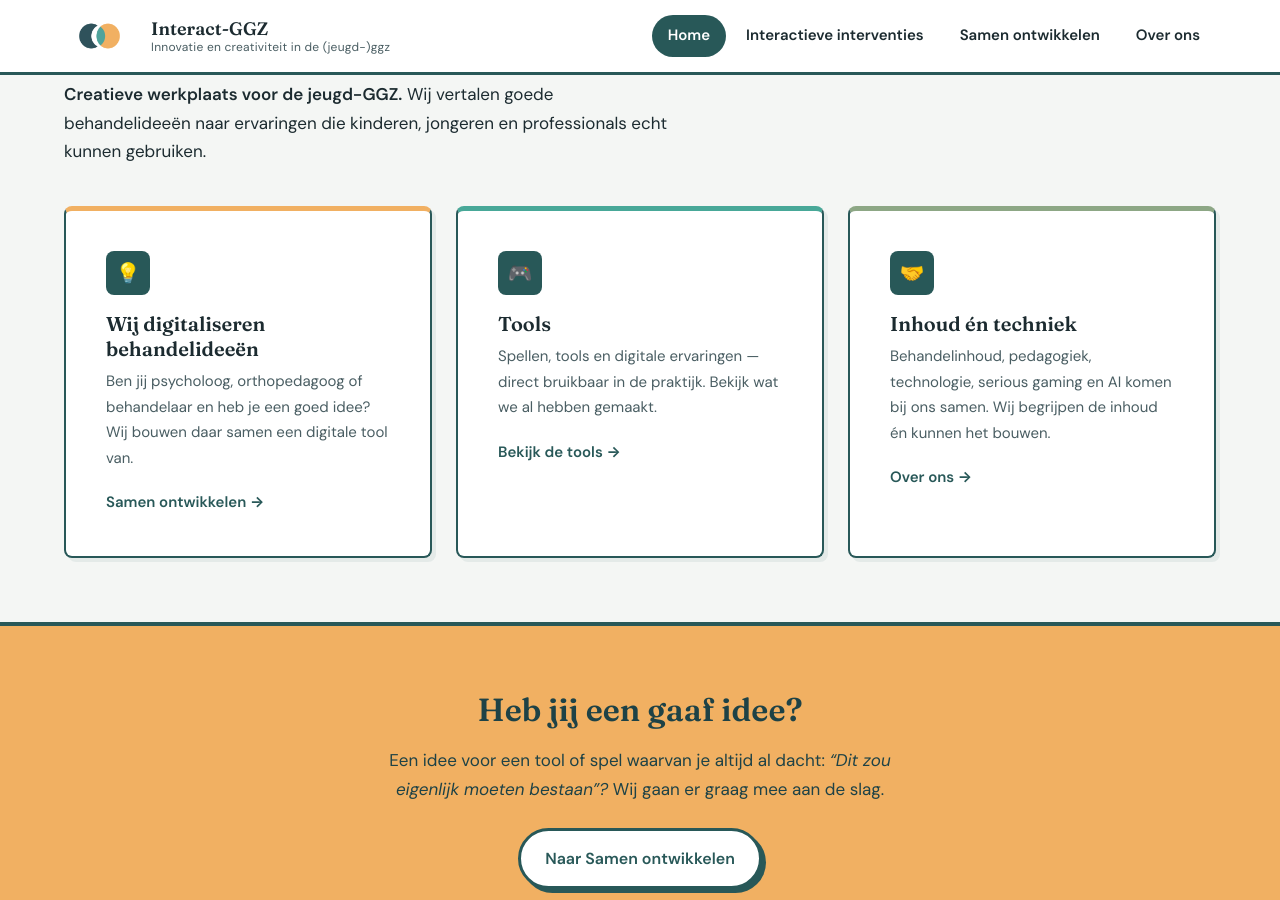
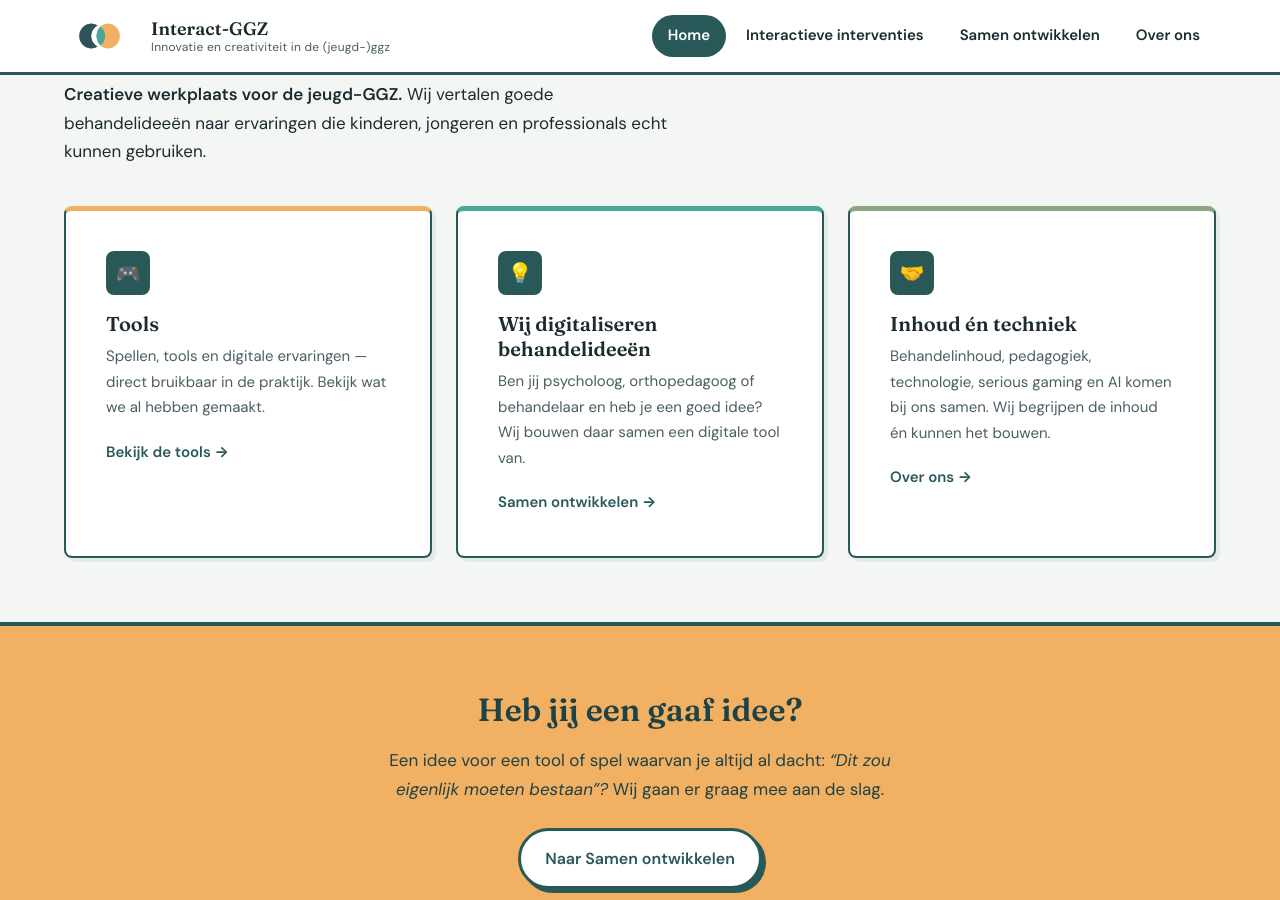
Before and after one commit to janwillemm/jari-website, a Jekyll site: the page built from index.md, in a window 1280 px wide and 900 px high, scrolled down 839 px. Built offline with Jekyll 4.4.1, drawn with Linux system fonts in a browser that asks for light colours.

Commit message:
Herordenen van de drie blokken onder Wat we doen.
Tools eerst, daarna digitaliseren behandelideeën, dan inhoud én techniek.

Co-authored-by: Cursor <cursoragent@cursor.com>

```diff
--- a/_includes/home-sections.html
+++ b/_includes/home-sections.html
@@ -78,6 +78,16 @@
 
     <div class="card-grid">
       <article class="card">
+        <div class="card__icon" aria-hidden="true">🎮</div>
+        <h3 class="card__title">Tools</h3>
+        <p class="card__text">
+          Spellen, tools en digitale ervaringen — direct bruikbaar in de praktijk.
+          Bekijk wat we al hebben gemaakt.
+        </p>
+        <a class="card__link" href="{{ '/tools/' | relative_url }}">Bekijk de tools</a>
+      </article>
+
+      <article class="card">
         <div class="card__icon" aria-hidden="true">💡</div>
         <h3 class="card__title">Wij digitaliseren behandelideeën</h3>
         <p class="card__text">
@@ -85,16 +95,6 @@
           Wij bouwen daar samen een digitale tool van.
         </p>
         <a class="card__link" href="{{ '/samen-ontwikkelen/' | relative_url }}">Samen ontwikkelen</a>
-      </article>
-
-      <article class="card">
-        <div class="card__icon" aria-hidden="true">🎮</div>
-        <h3 class="card__title">Tools</h3>
-        <p class="card__text">
-          Spellen, tools en digitale ervaringen — direct bruikbaar in de praktijk.
-          Bekijk wat we al hebben gemaakt.
-        </p>
-        <a class="card__link" href="{{ '/tools/' | relative_url }}">Bekijk de tools</a>
       </article>
 
       <article class="card">
```
